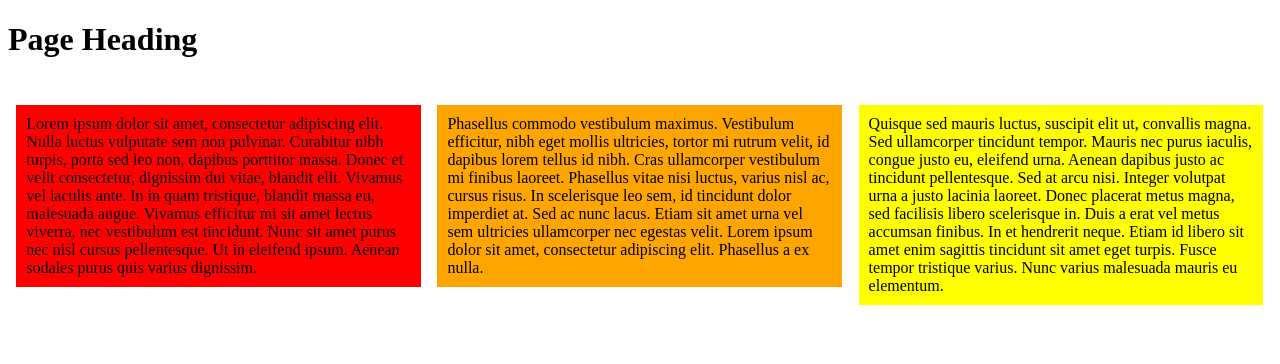
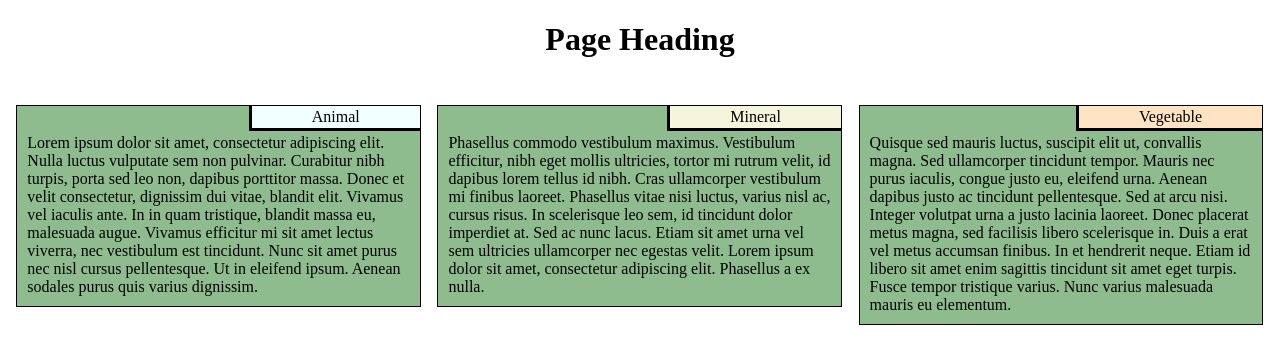
Before and after one commit to matt-voroney/coursera-webdev1, a plain HTML site: page assignment1/index.html in a window 1280 px wide. Drawn offline with Linux system fonts and the light colour scheme.

Commit message:
added borders, changed backgrounds and made section titles.

```diff
--- a/assignment1/css/stylesheet.css
+++ b/assignment1/css/stylesheet.css
@@ -1,5 +1,9 @@
 
 /* target mobile by default */
+
+h1 {
+    text-align: center;
+}
 
 * {
     box-sizing: border-box;
@@ -9,18 +13,36 @@ section {
     padding: 10px;
     margin: 2% 1% 2% 1%;
     width: 98%;
+    position: relative;
+    border: 1px solid black;
+    background-color: darkseagreen
 }
 
-#section1 {
-    background-color: red;
+section div {
+    height: 18px;
 }
 
-#section2 {
-    background-color: orange;
+div span.section-title {
+    position: absolute;
+    top: 0px;
+    right: 0px;
+    border-style: solid;
+    border-color: black;
+    border-top: 1px;
+    border-right: 1px;
+    padding: 2px 60px 2px 60px;
 }
 
-#section3 {
-    background-color: yellow;
+#section1 div span.section-title {
+    background-color: azure;
+}
+
+#section2 div span.section-title {
+    background-color: beige;
+}
+
+#section3 div span.section-title {
+    background-color: bisque;
 }
 
 /* tablet specific settings */
--- a/assignment1/index.html
+++ b/assignment1/index.html
@@ -7,6 +7,7 @@
         <h1>Page Heading</h1>
 
         <section id="section1">
+            <div><span class="section-title">Animal</span></div>
             Lorem ipsum dolor sit amet, consectetur adipiscing elit. Nulla luctus vulputate sem non pulvinar.
             Curabitur nibh turpis, porta sed leo non, dapibus porttitor massa. Donec et velit consectetur,
             dignissim dui vitae, blandit elit. Vivamus vel iaculis ante. In in quam tristique, blandit massa
@@ -15,6 +16,7 @@
             varius dignissim.
         </section>
         <section id="section2">
+            <div><span class="section-title">Mineral</span></div>
             Phasellus commodo vestibulum maximus. Vestibulum efficitur, nibh eget mollis ultricies, tortor mi
             rutrum velit, id dapibus lorem tellus id nibh. Cras ullamcorper vestibulum mi finibus laoreet.
             Phasellus vitae nisi luctus, varius nisl ac, cursus risus. In scelerisque leo sem, id tincidunt
@@ -22,6 +24,7 @@
             velit. Lorem ipsum dolor sit amet, consectetur adipiscing elit. Phasellus a ex nulla.
         </section>
         <section id="section3">
+            <div><span class="section-title">Vegetable</span></div>
             Quisque sed mauris luctus, suscipit elit ut, convallis magna. Sed ullamcorper tincidunt tempor. Mauris
             nec purus iaculis, congue justo eu, eleifend urna. Aenean dapibus justo ac tincidunt pellentesque. Sed
             at arcu nisi. Integer volutpat urna a justo lacinia laoreet. Donec placerat metus magna, sed facilisis
```
